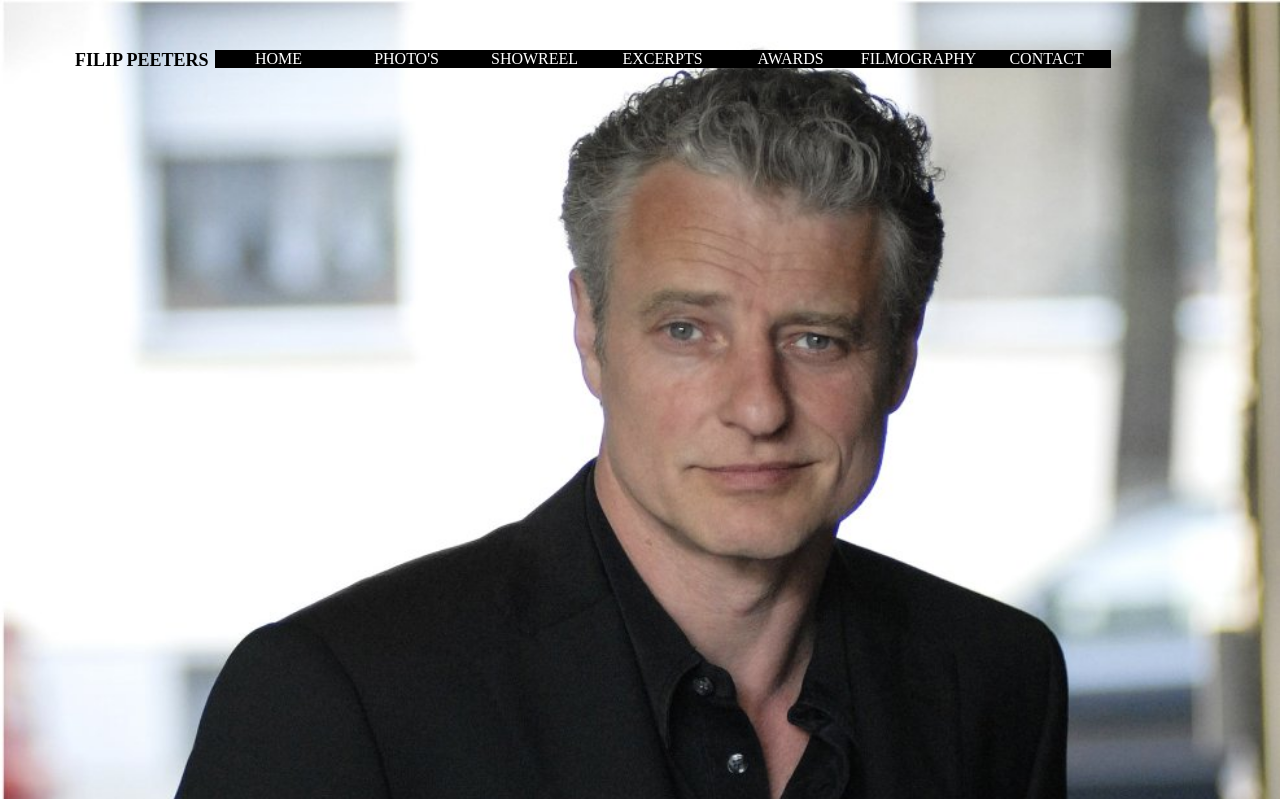
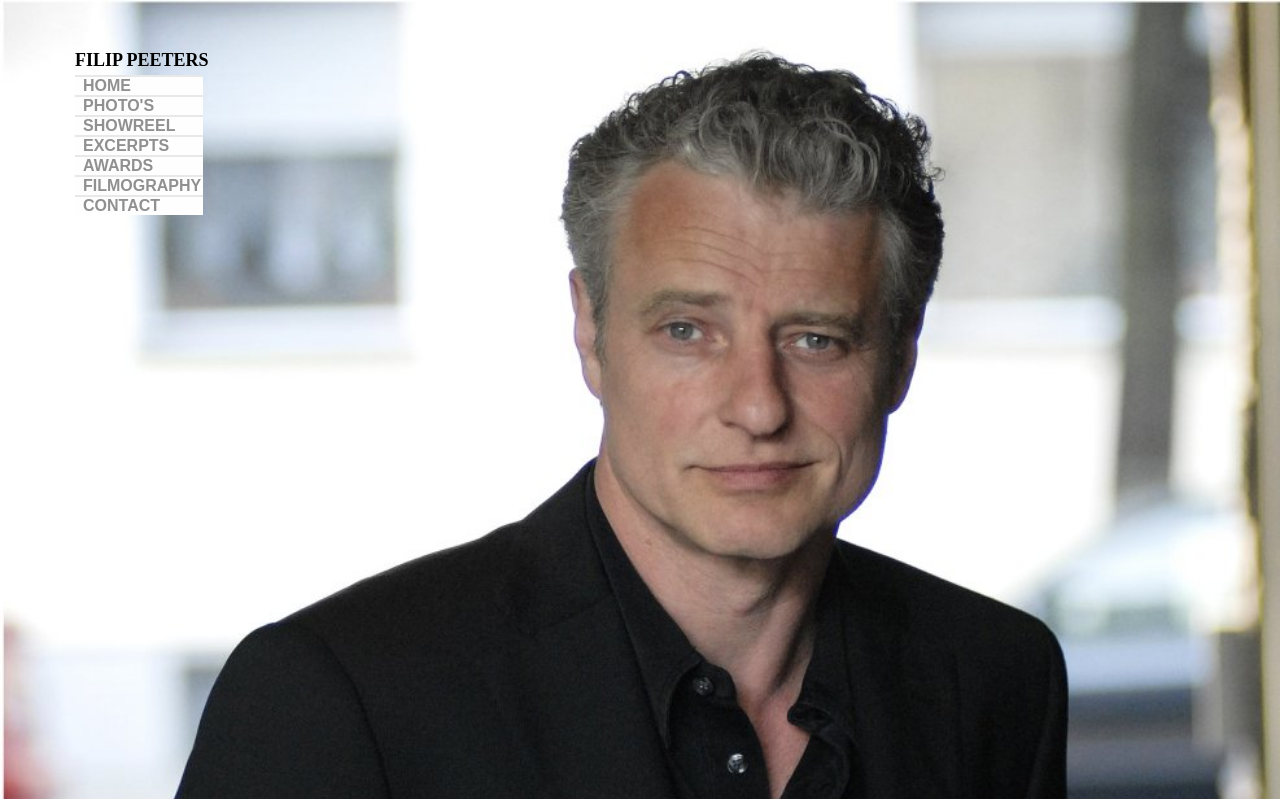
Before and after one commit to FilipPeeters/FilipPeeters.github.io, a PHP site: page / in a window 1280 px wide. Shown: the top 799 px of the page. Run offline with PHP 8.4, Linux system fonts and the light colour scheme.

Commit message:
vertical menu on left hand side

```diff
--- a/public/index.html
+++ b/public/index.html
@@ -12,8 +12,8 @@
     <div id="background">
 		<img src="images/background.jpg" alt="Filip Peeters"/>
 	</div>
+	<h1>Filip Peeters</h1>
 	<div id="menu">
-		<h1>Filip Peeters</h1>
 		<ul>
 			<li><a href="index.html">home</a></li>
 			<li title="some photographs"><a href="#">photo's</a></li>
@@ -25,6 +25,9 @@
 					</li>
 					<li>
 						<a onclick="window.open('video/de_indringer.mp4', 'player', 'height=610,width=1065,location=no,top=1,left=0')" href="#">de indringer</a>
+					</li>
+					<li>
+						<a onclick="window.open('video/De Hel van Tanger.mp4', 'player', 'height=610,width=1065,location=no,top=1,left=0')" href="#">De Hel van Tanger</a>
 					</li>
 				</ul>
 			</li>
--- a/public/stylesheets/persistent.css
+++ b/public/stylesheets/persistent.css
@@ -1,37 +1,17 @@
-html, body  {padding:0; width:100%; height:100%;}
+html, body  {padding:0;}
 * {margin:0;padding:0;}
 body {
 	overflow: hidden;
-}
-a {
-	color: white;
 }
 h1 {
 	font-size: 18px;
 	margin: 0 6px 0 75px;
 	text-transform: uppercase;
-	float: left;
+	position: fixed;
+	top: 50px;
+	z-index: 3;
 }
 
-li {
-	display: block;
-	width: 8em;
-	background-color: black;
-	text-align: center;
-	position: relative;
-	float: left;
-}
-li li {
-	width: 21em;
-	text-align: left;
-	text-indent: 2em;
-	border-top: 1px solid #ffffff;
-	float: none;
-}
-a {
-	text-decoration: none;
-	display:block;
-}
 #background{
 	position: absolute;
 	width: 100%;
@@ -44,22 +24,44 @@ a {
 }
 #menu {
 	position: fixed;
-	top: 50px;
+	top: 75px;
 	z-index: 3;
+	left: 75px;
+
 }
 #menu ul {
 	list-style: none;
 	text-transform: uppercase;
 	z-index: 3;
-	float:left;
 }
 #menu ul ul {
 	display: none;
 	position: absolute;
+	left: 100%;
+	top: 0;
 }
-#menu a{
+#menu li {
+	display: block;
+	width: 8em;
+	background-color: #fefefe;
+	text-align: left;
+	position: relative;
+	text-indent: 0.5em;
+}
+#menu li li {
+	width: 21em;
+	text-align: left;
+	text-indent: 2em;
+}
+#menu a {
+	color: #909090;
+	text-decoration: none;
+	display:block;
 	white-space: nowrap;
 	padding: 0;
+	font-weight: bold;
+	font-family: sans-serif;
+	border-top: 2px solid #E8E8E8;
 }
 #menu li:hover ul {
 	display: block;
```
